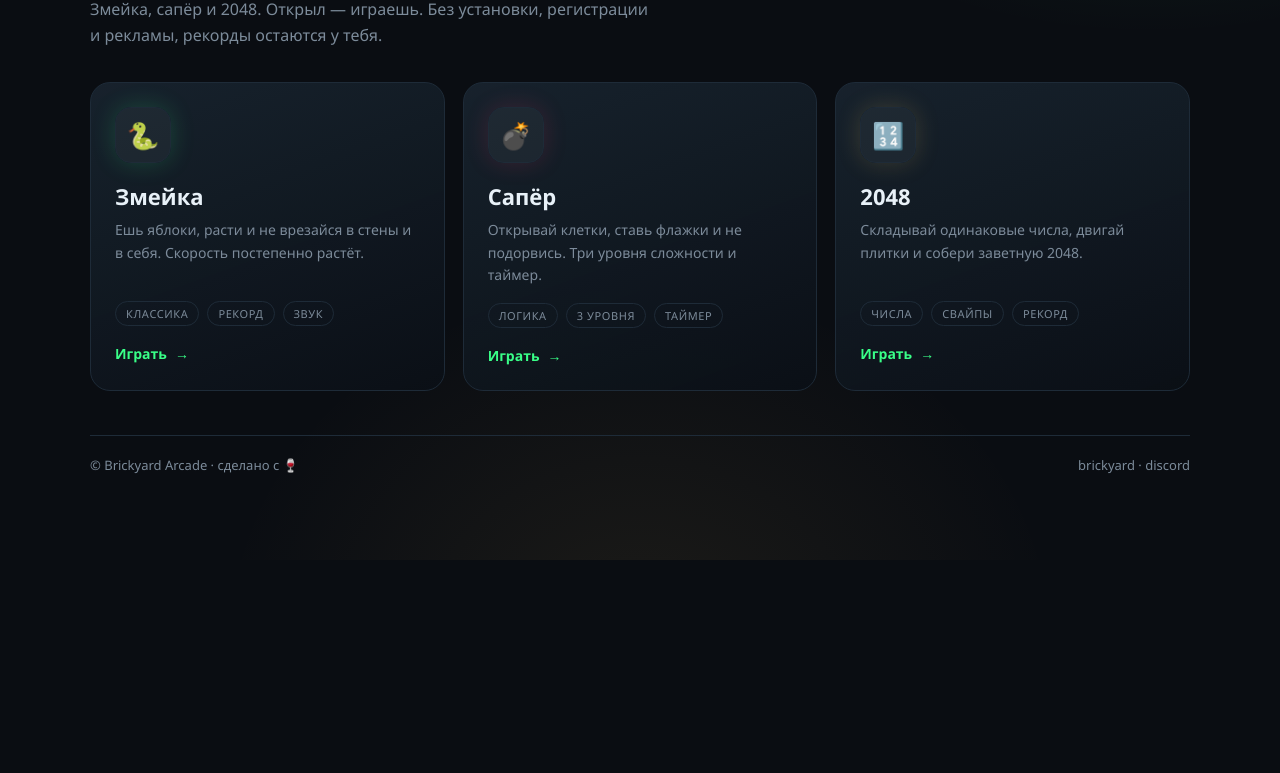
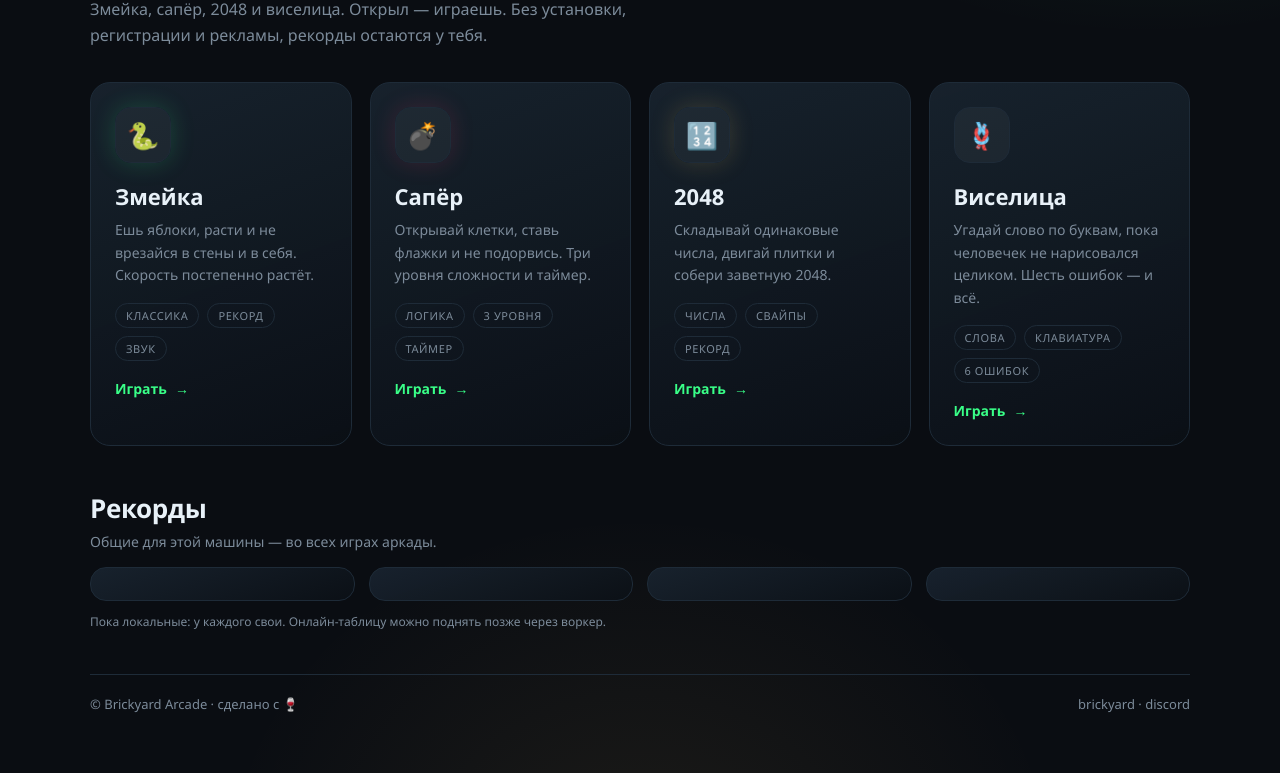
Before and after one commit to Att4cking-812/arcade, a plain HTML site: page index.html in a window 1280 px wide. Shown: the part 240-1013 px from the top of the page. Before the commit the page ends 800 px from the top, so only its background shows below. Drawn offline with Linux system fonts and the light colour scheme.

Commit message:
Add hangman card and leaderboards

```diff
--- a/index.html
+++ b/index.html
@@ -4,6 +4,8 @@
 <meta charset="utf-8">
 <meta name="viewport" content="width=device-width, initial-scale=1">
 <title>Brickyard Arcade — мини-игры</title>
+<link rel="manifest" href="manifest.webmanifest">
+<meta name="theme-color" content="#0a0d12">
 <meta name="description" content="Три мини-игры в браузере: змейка, сапёр и 2048. Без установки, без рекламы.">
 <meta property="og:title" content="Brickyard Arcade">
 <meta property="og:description" content="Змейка, сапёр и 2048 — играй прямо в браузере.">
@@ -49,7 +51,20 @@
   }
   .hero p{color:var(--muted); font-size:16px; margin-top:12px; max-width:560px; line-height:1.6}
 
-  .grid{display:grid; grid-template-columns:repeat(3,1fr); gap:18px}
+  .grid{display:grid; grid-template-columns:repeat(auto-fit,minmax(240px,1fr)); gap:18px}
+  .boards{margin-top:44px}
+  .boards h2{font-size:26px; letter-spacing:-.4px; margin-bottom:6px}
+  .boards .sub{color:var(--muted); font-size:14px; margin-bottom:16px}
+  .lbgrid{display:grid; grid-template-columns:repeat(auto-fit,minmax(220px,1fr)); gap:14px}
+  .lb{background:linear-gradient(160deg,rgba(25,36,48,.9),rgba(11,16,22,.95)); border:1px solid var(--line); border-radius:16px; padding:16px 18px}
+  .lb-title{font-size:14px; font-weight:700; color:var(--text); margin-bottom:10px}
+  .lb-row{display:flex; align-items:center; gap:10px; padding:5px 0; border-bottom:1px dashed rgba(255,255,255,.05); font-size:13px}
+  .lb-row:last-child{border-bottom:0}
+  .lb-pos{width:18px; color:var(--muted); font-size:12px}
+  .lb-name{flex:1; color:#cdd9e5; overflow:hidden; text-overflow:ellipsis; white-space:nowrap}
+  .lb-score{color:var(--neon)}
+  .lb-empty{color:var(--muted); font-size:13px; font-style:italic}
+  .lbn{color:var(--muted); font-size:12px; margin-top:12px}
   .game{
     display:block; text-decoration:none; color:inherit; position:relative; overflow:hidden;
     background:linear-gradient(160deg,rgba(25,36,48,.9),rgba(11,16,22,.95));
@@ -113,8 +128,8 @@
   </div>
 
   <div class="hero">
-    <h2>Скучно?<br><span>Вот три игры.</span></h2>
-    <p>Змейка, сапёр и 2048. Открыл — играешь. Без установки, регистрации и рекламы, рекорды остаются у тебя.</p>
+    <h2>Скучно?<br><span>Вот четыре игры.</span></h2>
+    <p>Змейка, сапёр, 2048 и виселица. Открыл — играешь. Без установки, регистрации и рекламы, рекорды остаются у тебя.</p>
   </div>
 
   <div class="grid">
@@ -141,7 +156,27 @@
       <div class="tagrow"><span class="tag">числа</span><span class="tag">свайпы</span><span class="tag">рекорд</span></div>
       <div class="play">Играть</div>
     </a>
+
+    <a class="game hangman reveal" href="hangman.html">
+      <div class="gicon">🪢</div>
+      <h3>Виселица</h3>
+      <p>Угадай слово по буквам, пока человечек не нарисовался целиком. Шесть ошибок — и всё.</p>
+      <div class="tagrow"><span class="tag">слова</span><span class="tag">клавиатура</span><span class="tag">6 ошибок</span></div>
+      <div class="play">Играть</div>
+    </a>
   </div>
+
+  <section class="boards">
+    <h2>Рекорды</h2>
+    <div class="sub">Общие для этой машины — во всех играх аркады.</div>
+    <div class="lbgrid">
+      <div class="lb" data-lb="snake" data-lb-title="🐍 Змейка"></div>
+      <div class="lb" data-lb="mines" data-lb-title="💣 Сапёр"></div>
+      <div class="lb" data-lb="g2048" data-lb-title="🔢 2048"></div>
+      <div class="lb" data-lb="hangman" data-lb-title="🪢 Виселица"></div>
+    </div>
+    <p class="lbn">Пока локальные: у каждого свои. Онлайн-таблицу можно поднять позже через воркер.</p>
+  </section>
 
   <footer>
     <div id="secretTrigger">© Brickyard Arcade · сделано с 🍷</div>
@@ -154,6 +189,11 @@
   if (trigger) trigger.addEventListener('click', () => {
     window.location.href = 'minesweeper.html?secret=1';
   });
+
+  if ('serviceWorker' in navigator) {
+    navigator.serviceWorker.register('sw.js').catch(() => {});
+  }
 </script>
+<script src="leaderboard.js"></script>
 </body>
 </html>
```
